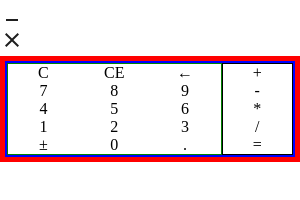
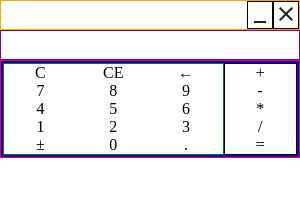
Before and after one commit to Abdulqasem-Bakhshi/UselessCalculator, an Electron app: page index.html in a window 300 px wide. Drawn offline with Linux system fonts and the light colour scheme.

Commit message:
basic skeleton complete

```diff
--- a/index.css
+++ b/index.css
@@ -4,14 +4,15 @@
   padding: 0;
 }
 
+/* Set default containers to 100% of screen */
 html, head, main, body {
   height: 100%;
   width: 100%;
 }
 
+/* Buttons Constainer and its Children */
 .Buttons {
-  width: 300px;
-  border: 5px solid red;
+  border: 1px solid red;
   display: flex;
   flex-direction: column;
 }
@@ -44,3 +45,30 @@ html, head, main, body {
   justify-content: center;
   align-items: center;
 }
+
+/* Display Container */
+.Display {
+  height: 30px;
+  justify-content: center;
+  align-items: center;
+  display: flex;
+  border: 1px solid purple;
+}
+
+.App-Buttons {
+  display: flex;
+  flex-direction: row;
+  justify-content: flex-end;
+  height: 30px;
+  border: 1px solid orange;
+}
+
+.App-Button {
+  border: 1px solid black;
+  cursor: pointer;
+}
+
+.Calculator {
+  width: 300px; /* Hardcoded */
+  display: grid;
+}
--- a/index.html
+++ b/index.html
@@ -12,13 +12,13 @@
 <body>
   <main class="calculator-wrap">
     <div class="Calculator">
-      <div class="title-bar">
-        <div id="minimize">
+      <div class="App-Buttons">
+        <div class="App-Button" id="minimize">
           <svg xmlns="http://www.w3.org/2000/svg" height="24px" viewBox="0 -960 960 960" width="24px" fill="#1f1f1f">
             <path d="M240-120v-80h480v80H240Z" />
           </svg>
         </div>
-        <div id="close">
+        <div class="App-Button" id="close">
           <svg xmlns="http://www.w3.org/2000/svg" height="24px" viewBox="0 -960 960 960" width="24px" fill="#1f1f1f">
             <path
               d="m256-200-56-56 224-224-224-224 56-56 224 224 224-224 56 56-224 224 224 224-56 56-224-224-224 224Z" />
@@ -27,7 +27,7 @@
       </div>
 
       <!-- Calculator With Keys -->
-      <div id="display" class="Display"></div>
+      <div class="Display"></div>
 
       <div class="Buttons">
         <div class="Button-Container">
```
